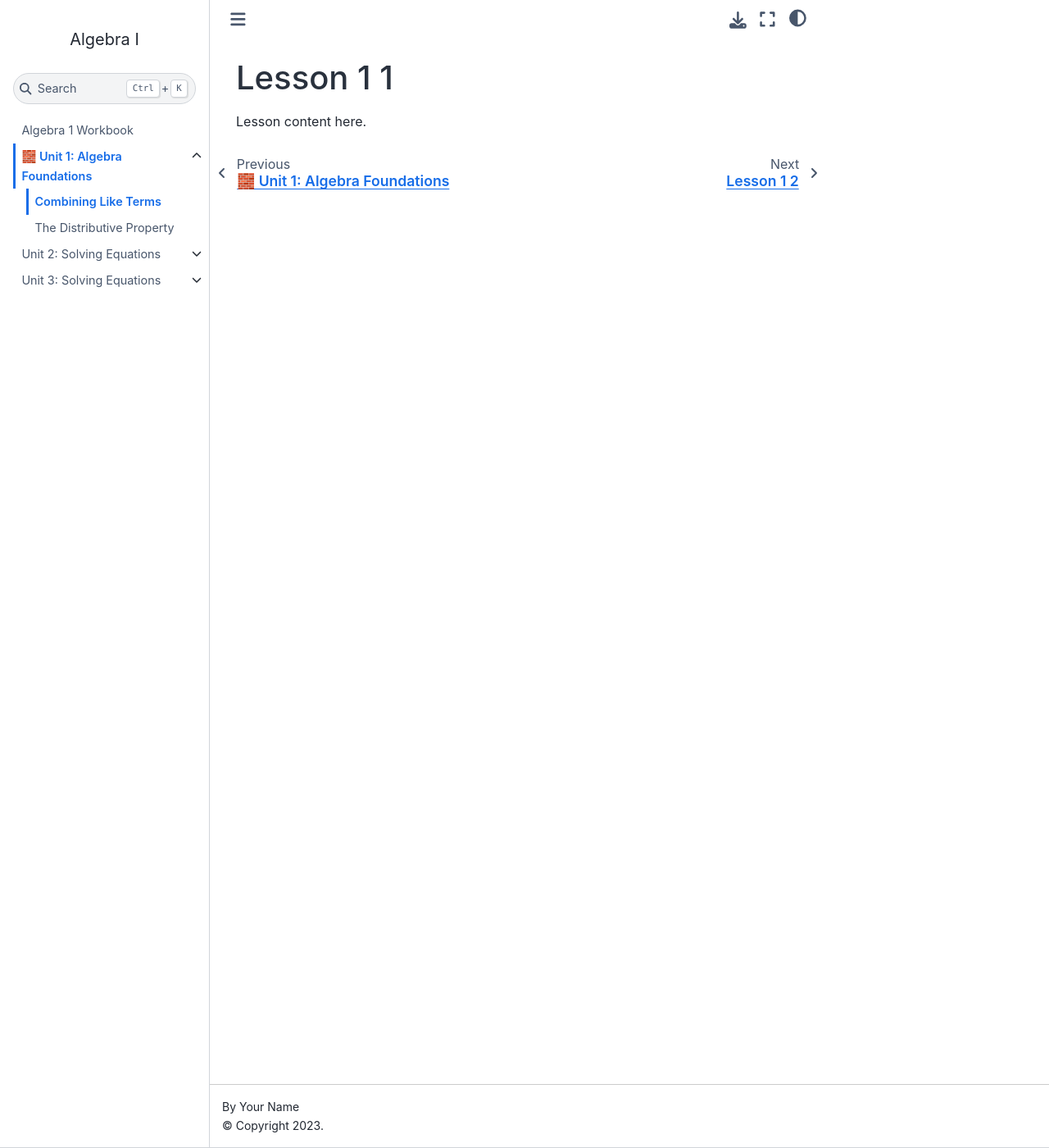
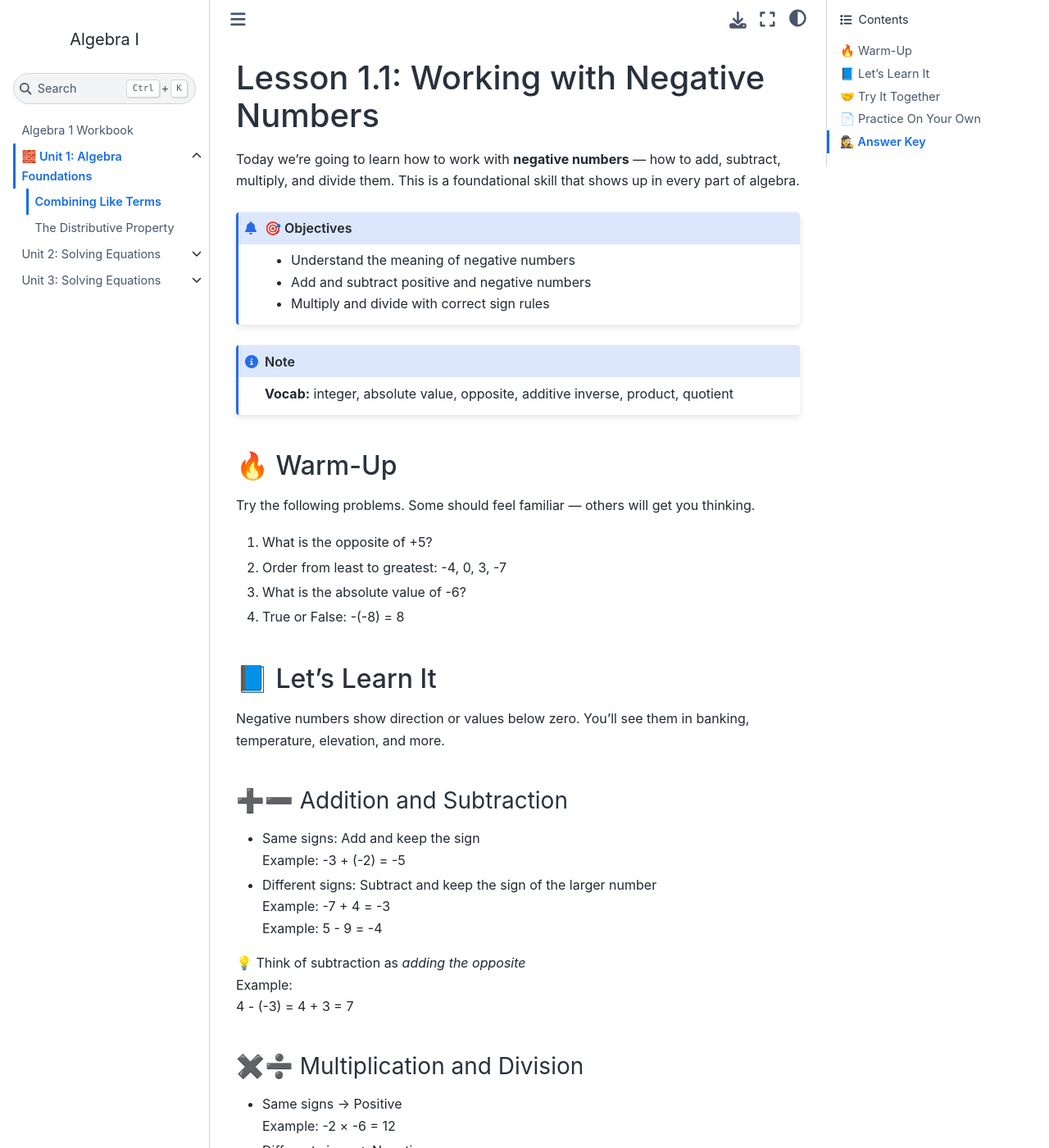
Before and after one commit to tinkermeister-42/Algebra1, a Jupyter Book: the page built from chapters/unit1/lesson_1_1.md, in a window 1280 px wide and 1400 px high. Shown: the whole window at 82% size. Built offline with Jupyter Book 1.0.4 settings and Sphinx 7.4.7 and the Sphinx Book theme 1.1.4, drawn with Linux system fonts in a browser that asks for light colours; some of the changed text lies outside the part shown.

Commit message:
lesson 1-1 templated

````diff
--- a/chapters/unit1/lesson_1_1.md
+++ b/chapters/unit1/lesson_1_1.md
@@ -1,3 +1,146 @@
-# Lesson 1 1
+# Lesson 1.1: Working with Negative Numbers
 
-Lesson content here.
+Today we're going to learn how to work with **negative numbers** — how to add, subtract, multiply, and divide them. This is a foundational skill that shows up in every part of algebra.
+
+```{admonition} 🎯 Objectives
+- Understand the meaning of negative numbers
+- Add and subtract positive and negative numbers
+- Multiply and divide with correct sign rules
+```
+
+```{note}
+**Vocab:** integer, absolute value, opposite, additive inverse, product, quotient
+```
+
+## 🔥 Warm-Up
+
+Try the following problems. Some should feel familiar — others will get you thinking.
+
+1. What is the opposite of +5?
+2. Order from least to greatest: -4, 0, 3, -7
+3. What is the absolute value of -6?
+4. True or False: -(-8) = 8
+
+## 📘 Let’s Learn It
+
+Negative numbers show direction or values below zero. You'll see them in banking, temperature, elevation, and more.
+
+### ➕➖ Addition and Subtraction
+
+- Same signs: Add and keep the sign
+  Example: -3 + (-2) = -5
+- Different signs: Subtract and keep the sign of the larger number
+  Example: -7 + 4 = -3
+  Example: 5 - 9 = -4
+
+💡 Think of subtraction as *adding the opposite*
+Example:
+4 - (-3) = 4 + 3 = 7
+
+### ✖️➗ Multiplication and Division
+
+- Same signs → Positive
+  Example: -2 × -6 = 12
+- Different signs → Negative
+  Example: -8 ÷ 2 = -4
+
+```{admonition} 🧠 Example
+Simplify: -5 - (-3) × 2
+
+Step 1: Multiply → -5 - (-6)
+Step 2: Subtract → -5 + 6 = 1
+```
+
+## 🤝 Try It Together
+
+Let’s work through these as a class:
+
+- -4 + (-7)
+- 3 - (-5)
+- -2 × 6
+- -10 ÷ (-2)
+- 8 - 12
+
+## 📄 Practice On Your Own
+
+**🌱 Level 1**
+
+1. -6 + (-3)
+2. 4 - 9
+3. -2 × 4
+
+**🌿 Level 2**
+
+4. -3 - (-5)
+5. -7 × (-2)
+6. 15 ÷ (-3)
+
+**🌳 Level 3**
+
+7. -8 + 4 × 2
+8. -12 ÷ (-3) + (-2)
+9. 5 - (-3)²
+
+_Hint: Watch your order of operations carefully._
+
+**❌ Find the Mistake**
+
+10. Leo says:
+   -6 - (-4) = -10
+   Is he right? Explain and correct it.
+
+11. Sofia writes:
+   -2 × -3 = -6
+   What mistake did she make?
+
+**✏️ Make Your Own**
+
+12. Write two problems that involve adding or subtracting negative numbers.
+13. Write two problems that involve multiplying or dividing negative numbers.
+
+Trade with a partner and solve each other's!
+
+**🔁 Quick Review**
+
+14. Simplify: |-7| + |3|
+15. Is -12 > -5? Why or why not?
+16. What’s the difference between -(-x) and -x?
+
+---
+
+## 🕵️‍♀️ Answer Key
+```{dropdown} Click to reveal answers
+<span style="font-size: 0.8em; color: #999;">
+
+**Warm-Up**
+1. -5
+2. -7, -4, 0, 3
+3. 6
+4. True
+
+**Level 1**
+1. -9
+2. -5
+3. -8
+
+**Level 2**
+4. 2
+5. 14
+6. -5
+
+**Level 3**
+7. -8 + 8 = 0
+8. 4 + (-2) = 2
+9. 5 - 9 = -4
+
+**Find the Mistake**
+10. Incorrect: -6 - (-4) = -6 + 4 = -2
+11. Incorrect: -2 × -3 = **+6**
+
+**Quick Review**
+14. 7 + 3 = 10
+15. No. -12 is less than -5
+16. -(-x) = x, but -x is just the negative of x
+
+</span>
+```
````
Also changed, not shown: chapters/unit1/index.md (+1 -1 lines).
